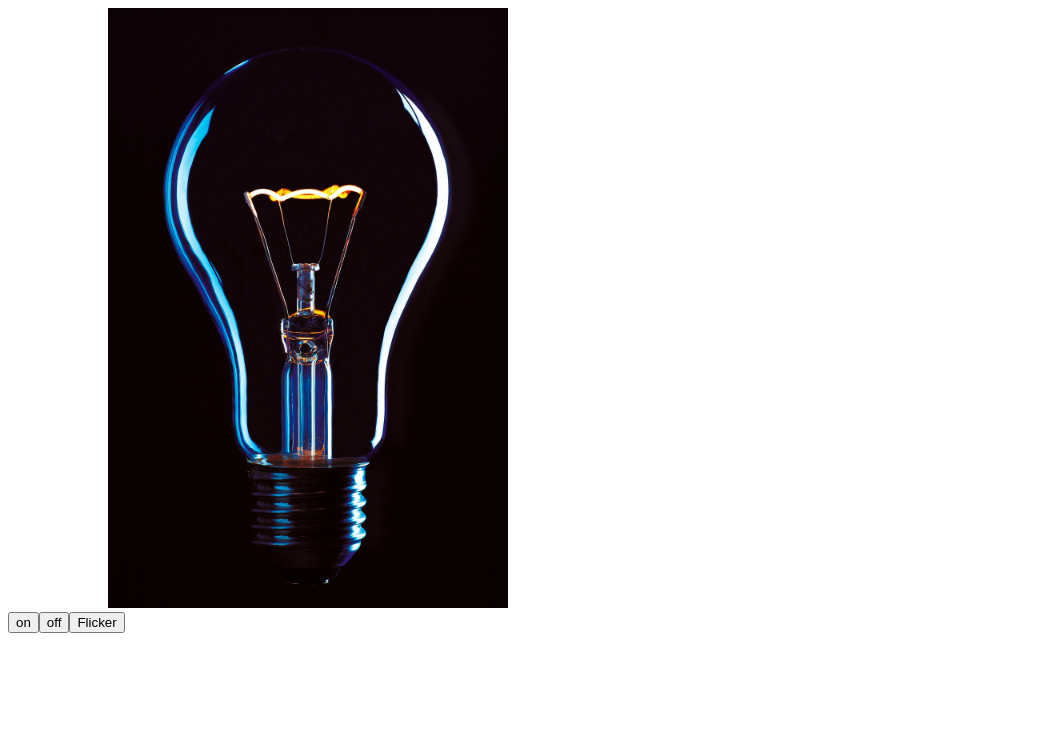
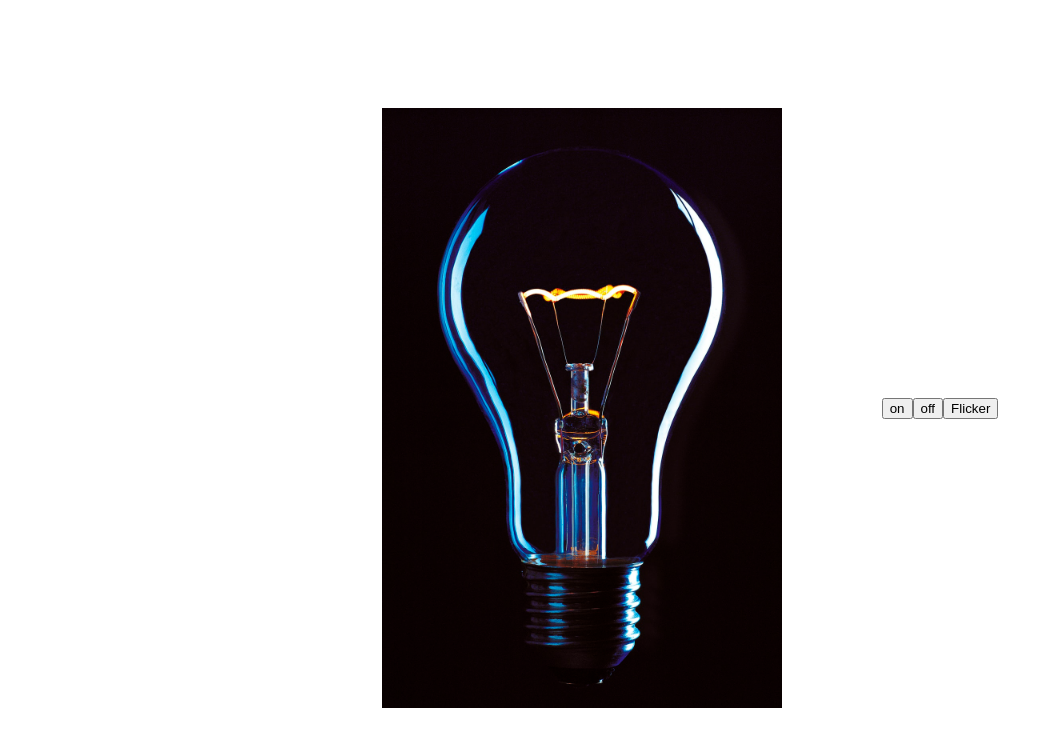
Before and after one commit to Muhtashim009/BulbApp-React.js, a React (Create React App) app: page / in a window 1280 px wide. Shown: the top 746 px of the page, without its empty margins (0-1053 px from the left). Built offline with nearby package versions, Linux system fonts and the light colour scheme.

Commit message:
container

```diff
--- a/src/App.css
+++ b/src/App.css
@@ -1,4 +1,9 @@
-
+.container{
+    display: flex;
+    justify-content: center;
+    align-items: center;
+    height: 100vh;
+}
 .img{
     width: 600px;
     height: 600px;
```
